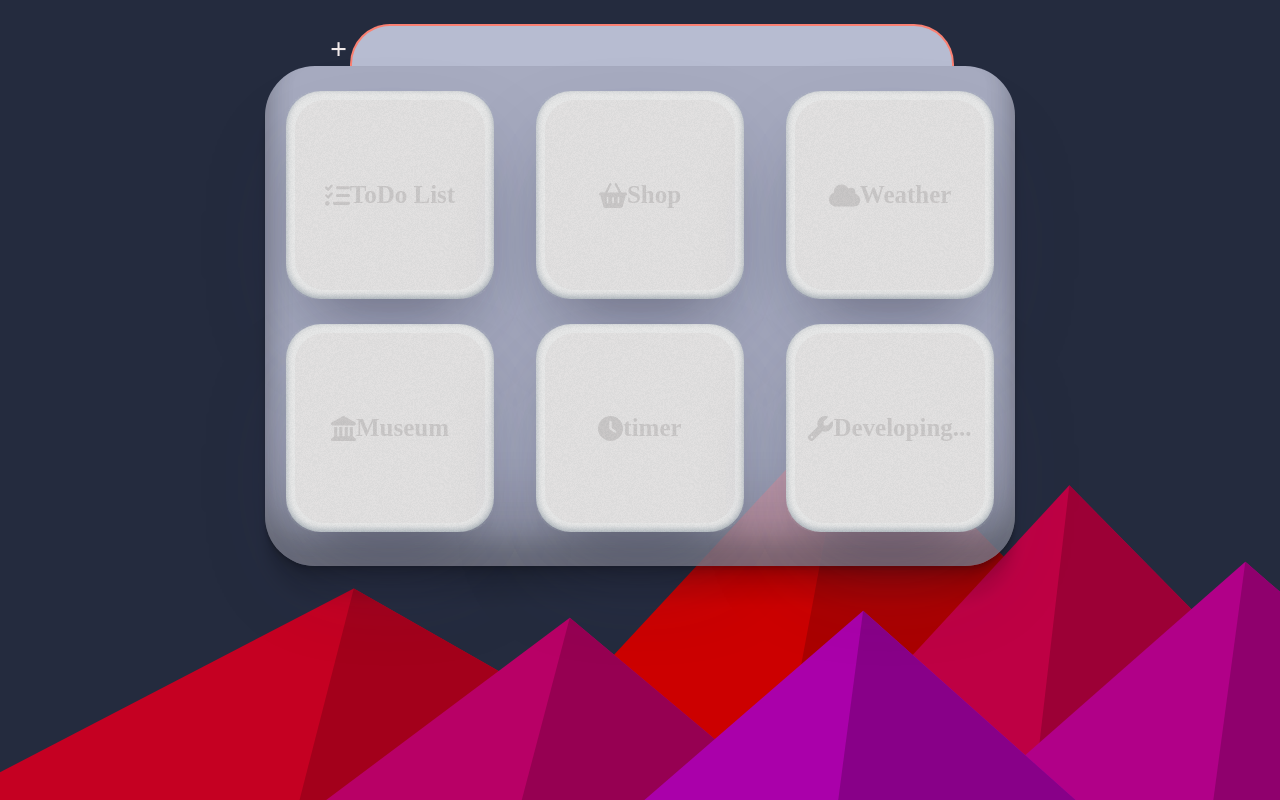
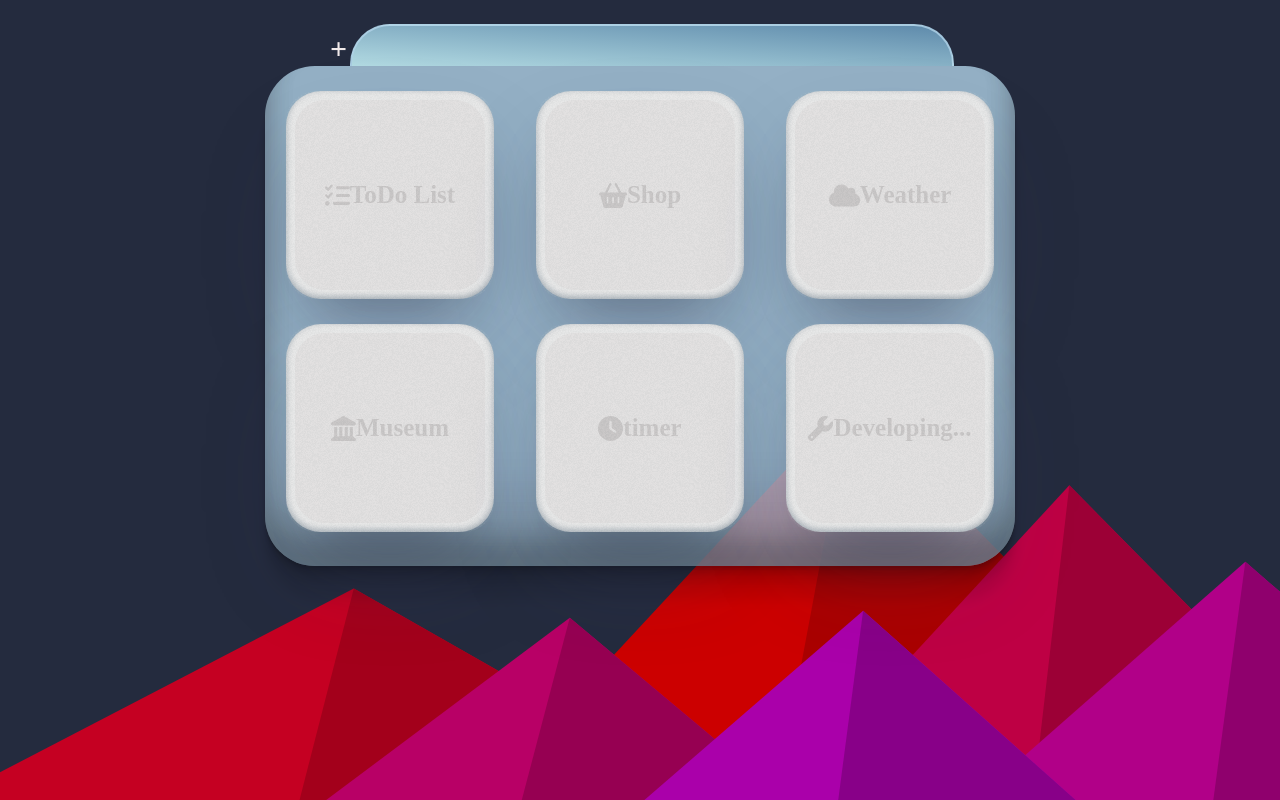
Before and after one commit to inevadim/portfolio, a React (Create React App) app: page / in a window 1280 px wide. Built offline with nearby package versions, Linux system fonts and the light colour scheme.

Commit message:
redesign menu

```diff
--- a/src/components/Body.module.scss
+++ b/src/components/Body.module.scss
@@ -3,13 +3,18 @@
 .wrapper{
     margin: 0 auto;
     // margin-top: 60px;
+
     width: 750px;
     height: 500px;
-    background: rgba(200, 204, 225,0.8);
+    // background: rgba(200, 204, 225,0.8);
+    background: rgba(177, 211, 232, 0.8);
     // background: rgba(255, 165, 21, 0.6);
     border-radius: 50px;
     // overflow: hidden;
     box-shadow: rgba(0, 0, 0, 0.17) 0px -23px 25px 0px inset, rgba(0, 0, 0, 0.15) 0px -36px 30px 0px inset, rgba(0, 0, 0, 0.1) 0px -79px 40px 0px inset, rgba(0, 0, 0, 0.06) 0px 2px 1px, rgba(0, 0, 0, 0.09) 0px 4px 2px, rgba(0, 0, 0, 0.09) 0px 8px 4px, rgba(0, 0, 0, 0.09) 0px 16px 8px, rgba(0, 0, 0, 0.09) 0px 32px 16px;
+    // background: url(./../assets/img/panel/back.jpg) no-repeat;
+    // background-size: cover;
+    // border-radius: 50px;
 }
 
 @media (max-width: 1150px) {
--- a/src/components/menu/Menu.module.scss
+++ b/src/components/menu/Menu.module.scss
@@ -29,15 +29,21 @@
     height: 40px;
     // margin: 0 auto;
     margin-right: 20px;
-    background: rgba(200, 204, 225,0.9);
+    // background: rgba(200, 204, 225,0.9);
+    // background: rgba(177, 211, 232, 0.8);
+  /* Created with https://www.css-gradient.com */
+background: #5E8AAB;
+background: -webkit-linear-gradient(top right, #5E8AAB, #B2DAE2);
+background: -moz-linear-gradient(top right, #5E8AAB, #B2DAE2);
+background: linear-gradient(to bottom left, #5E8AAB, #B2DAE2);
     // background: rgba(255, 165, 21, 0.3);
 
 
     margin-bottom: -16px;
     border-radius: 40px 40px 0 0;
-    border-top: 2px salmon solid;
-    border-right: 2px salmon solid;
-    border-left: 2px salmon solid;
+    border-top: 2px rgba(177, 211, 232, 0.8) solid;
+    border-right: 2px rgba(177, 211, 232, 0.8) solid;
+    border-left: 2px rgba(177, 211, 232, 0.8) solid;
     // box-shadow: rgba(0, 0, 0, 0.01) 0px -23px 25px 0px inset, rgba(0, 0, 0, 0.05) 0px -36px 30px 0px inset, rgba(0, 0, 0, 0.08) 0px -79px 40px 0px inset, rgba(0, 0, 0, 0.06) 0px 2px 1px, rgba(0, 0, 0, 0.09) 0px 4px 2px, rgba(0, 0, 0, 0.09) 0px 8px 4px, rgba(0, 0, 0, 0.09) 0px 16px 8px, rgba(0, 0, 0, 0.09) 0px 32px 16px;
     display: flex;
     // justify-content: center;
```
Also changed, not shown: src/assets/img/panel/back.jpg (added).
